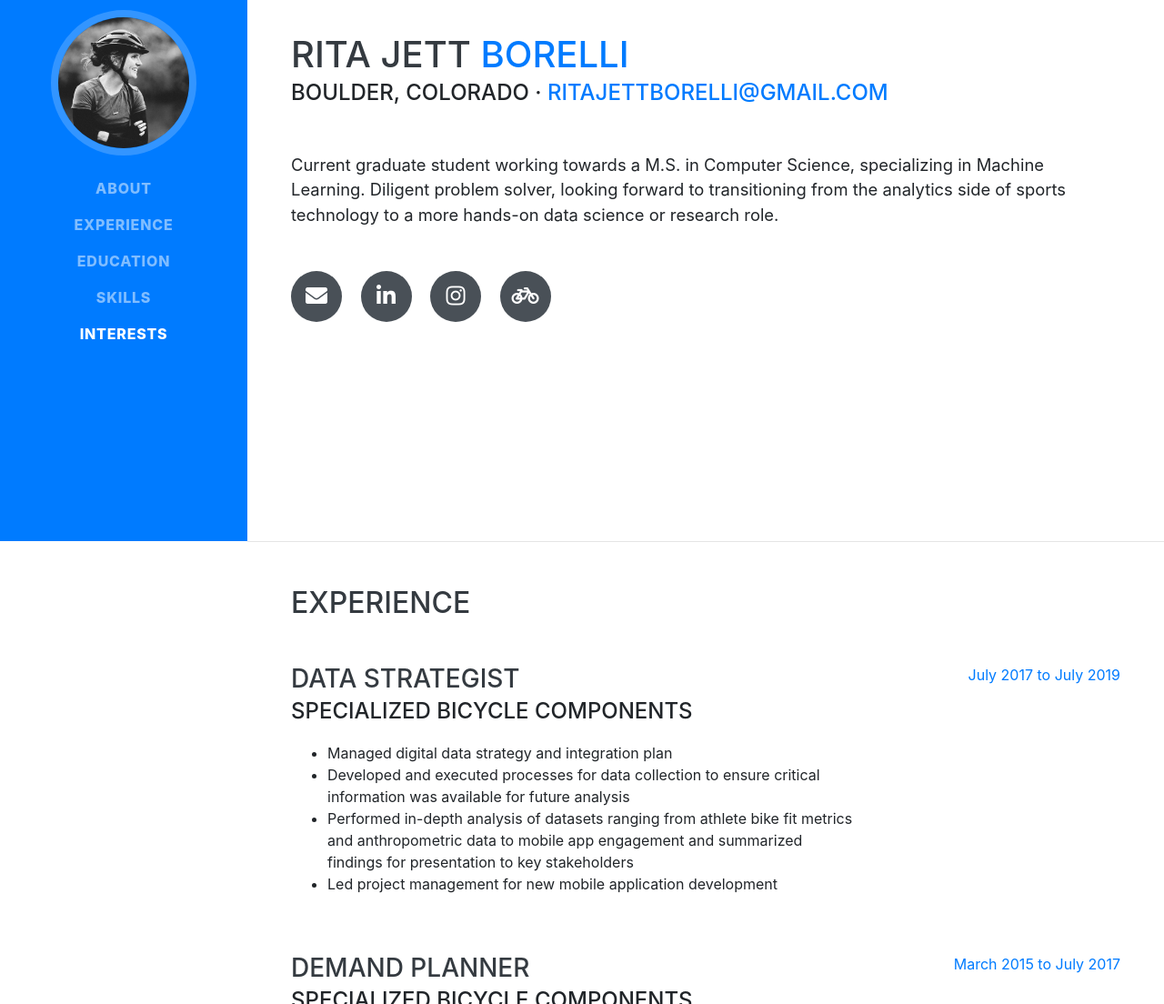
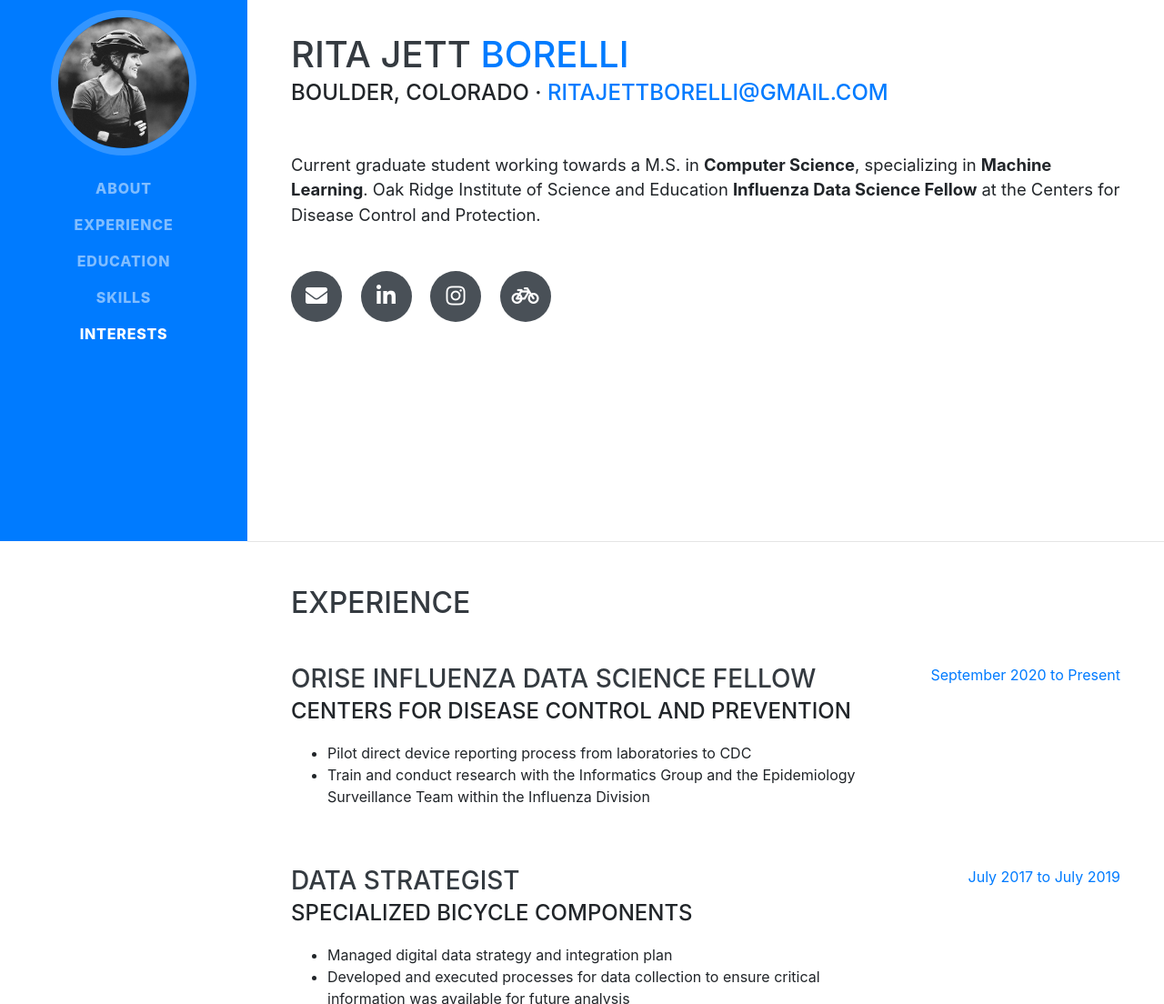
Before and after one commit to ritajett/playground, a website with bundled scripts: page index.html in a window 1280 px wide. Shown: the part 205-1309 px from the top of the page at 91% size. Built offline with nearby package versions, Linux system fonts and the light colour scheme; a web font is replaced by a local one.

Commit message:
add ORISE fellowship

```diff
--- a/index.html
+++ b/index.html
@@ -66,7 +66,7 @@
         <div class="subheading mb-5">Boulder, Colorado ·
           <a href="mailto:ritajettborelli@gmail.com">ritajettborelli@gmail.com</a>
         </div>
-        <p class="lead mb-5">Current graduate student working towards a M.S. in Computer Science, specializing in Machine Learning. Diligent problem solver, looking forward to transitioning from the analytics side of sports technology to a more hands-on data science or research role.</p>
+        <p class="lead mb-5">Current graduate student working towards a M.S. in <b>Computer Science</b>, specializing in <b>Machine Learning</b>. Oak Ridge Institute of Science and Education <b>Influenza Data Science Fellow</b> at the Centers for Disease Control and Protection.</p>
         <div class="social-icons">
           <a href="mailto:ritajettborelli@gmail.com">
             <i class="fa fa-envelope"></i>
@@ -89,6 +89,20 @@
     <section class="resume-section p-3 p-lg-5 d-flex justify-content-center" id="experience">
       <div class="w-100">
         <h2 class="mb-5">Experience</h2>
+
+        <div class="resume-item d-flex flex-column flex-md-row justify-content-between mb-5">
+          <div class="resume-content">
+            <h3 class="mb-0">ORISE Influenza Data Science Fellow</h3>
+            <div class="subheading mb-3">Centers for Disease Control and Prevention</div>
+            <ul>
+              <li>Pilot direct device reporting process from laboratories to CDC</li>
+              <li>Train and conduct research with the Informatics Group and the Epidemiology Surveillance Team within the Influenza Division</li>
+            </ul>
+          </div>
+          <div class="resume-date text-md-right">
+            <span class="text-primary">September 2020 to Present</span>
+          </div>
+        </div>
 
         <div class="resume-item d-flex flex-column flex-md-row justify-content-between mb-5">
           <div class="resume-content">
```
